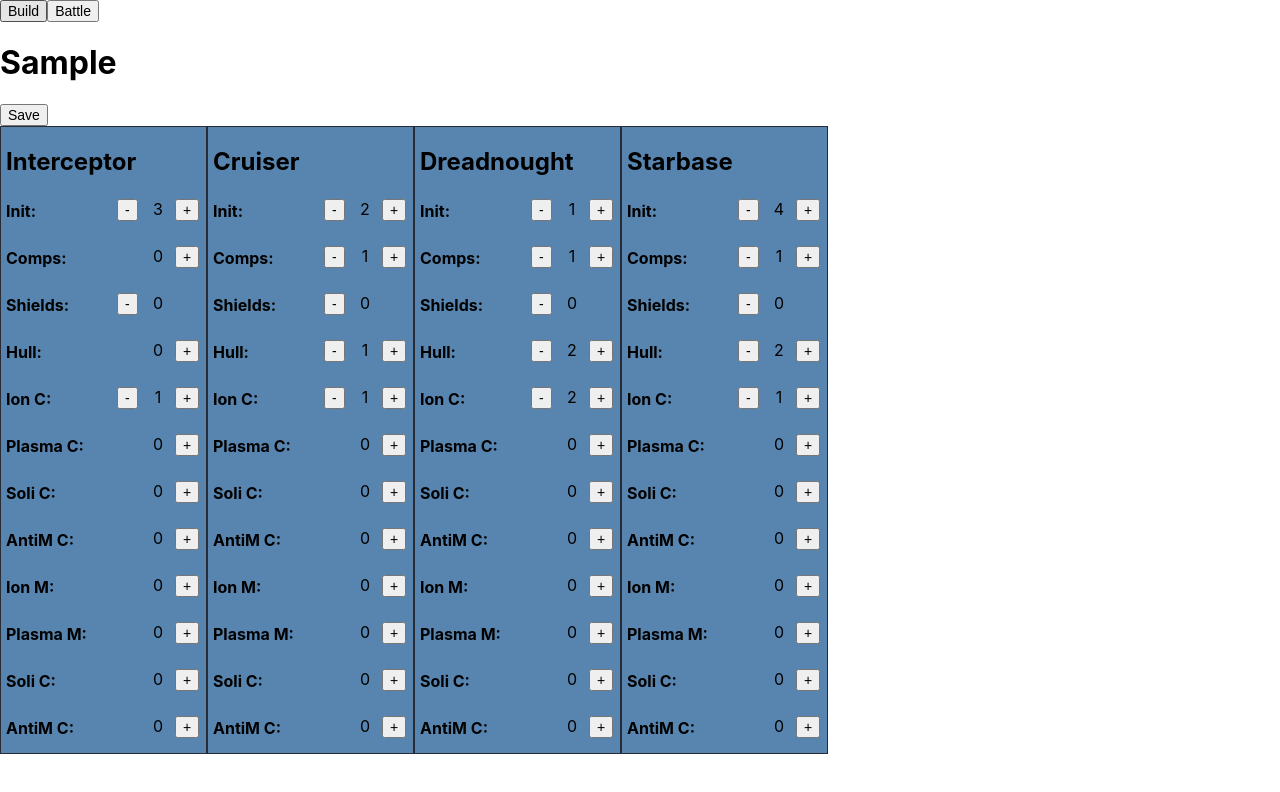
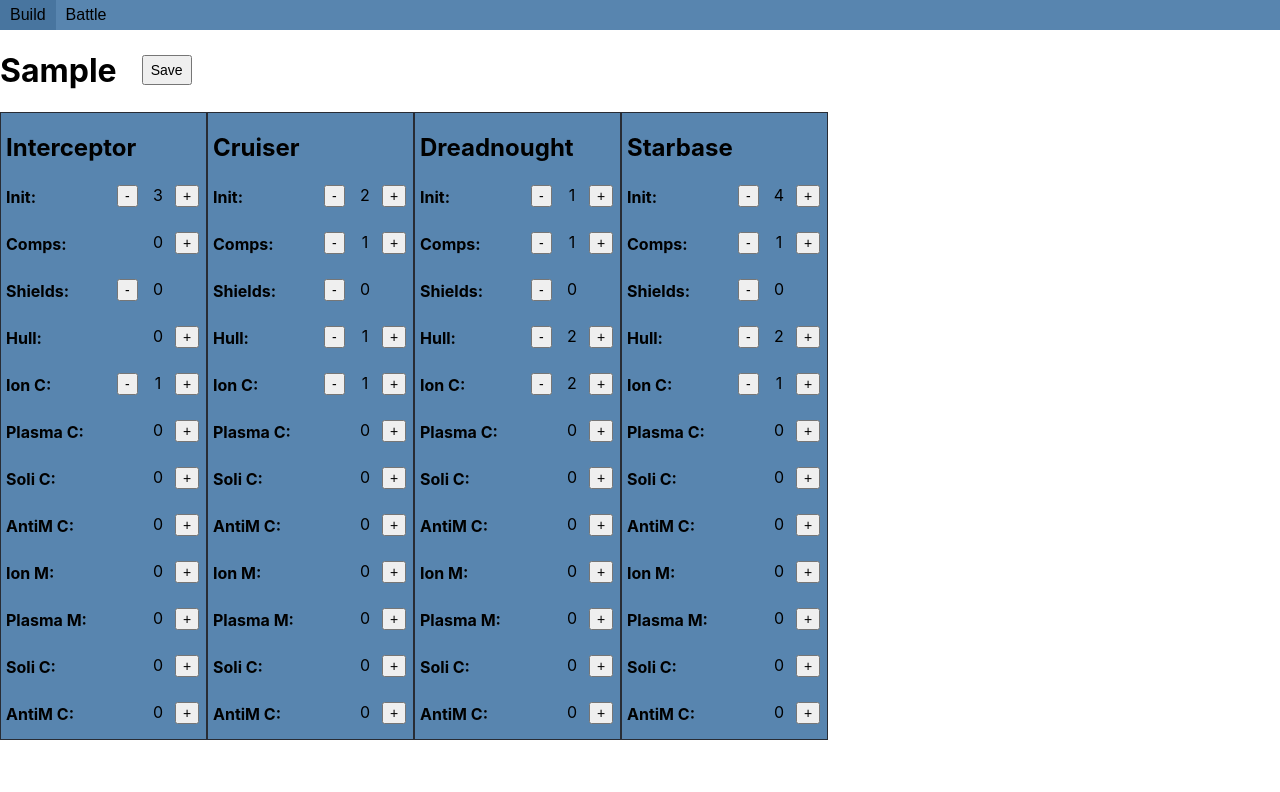
Before and after one commit to wpitt3/eclipse-ship-battles, a React (Create React App) app: page / in a window 1280 px wide. Both pictures are taken after typing "Sample" into the empty fields and a click on the button "Create". Shown: the top 792 px of the page. Built offline with nearby package versions, Linux system fonts and the light colour scheme; the HTML template or start-up script is replaced by a standard one.

Commit message:
more styling updates

```diff
--- /dev/null
+++ b/src/Nav.css
@@ -0,0 +1,17 @@
+.navbar {
+    background: #5885AF;
+    width: 100%;
+    height: 30px;
+}
+
+.navbar button {
+    border: none;
+    background: #5885AF;
+    height: 30px;
+    font-size: 16px;
+    padding: 0 10px;
+}
+
+.navbar button:hover {
+    background: #48759F;
+}
--- a/src/Nav.tsx
+++ b/src/Nav.tsx
@@ -1,11 +1,12 @@
 import React from 'react';
+import './Nav.css';
 
 function Nav( {setPage}: {
     setPage: (page:string) => void;
     page: string,
 }) {
     return (
-        <div>
+        <div className="navbar">
             <button onClick={() => setPage('build')} >Build</button>
             <button onClick={() => setPage('battle')} >Battle</button>
         </div>
--- a/src/management/FactionForm.tsx
+++ b/src/management/FactionForm.tsx
@@ -22,9 +22,11 @@ function FactionForm({saveFaction, faction, propsToDisplayName}: FactionParams)
     };
 
     return (
-        <div>
-            <h1>{faction.name}</h1>
-            <button onClick={() => saveFaction(newFaction)} >Save</button>
+        <div className="faction-upgrade">
+            <div className="faction-upgrade-title">
+                <h1>{faction.name}</h1>
+                <button onClick={() => saveFaction(newFaction)} >Save</button>
+            </div>
             <div className="faction-upgrade-form">
                 {Object.keys(faction.ships).map((shipName, index) => (
                     <ItemUpdater
--- a/src/management/FactionManagement.css
+++ b/src/management/FactionManagement.css
@@ -1,3 +1,26 @@
+.create-faction {
+    padding: 0 0 15px 10px;
+}
+
+.create-faction input {
+    margin: 0 10px 0 0;
+}
+
+.faction-upgrade-title {
+    display: flex;
+    width: 100%;
+    /*background: #A8C5FF;*/
+}
+
+.faction-upgrade-title h1 {
+    max-width: 300px;
+}
+.faction-upgrade-title button {
+    width: 50px;
+    height: 30px;
+    margin: 25px;
+}
+
 .existing-factions{
     display: block;
 }
@@ -6,6 +29,10 @@
     width: 400px;
     margin: 5px;
     display: inline-block;
+}
+
+.view-factions h2 {
+    padding-left: 10px;
 }
 
 .faction-header {
```
